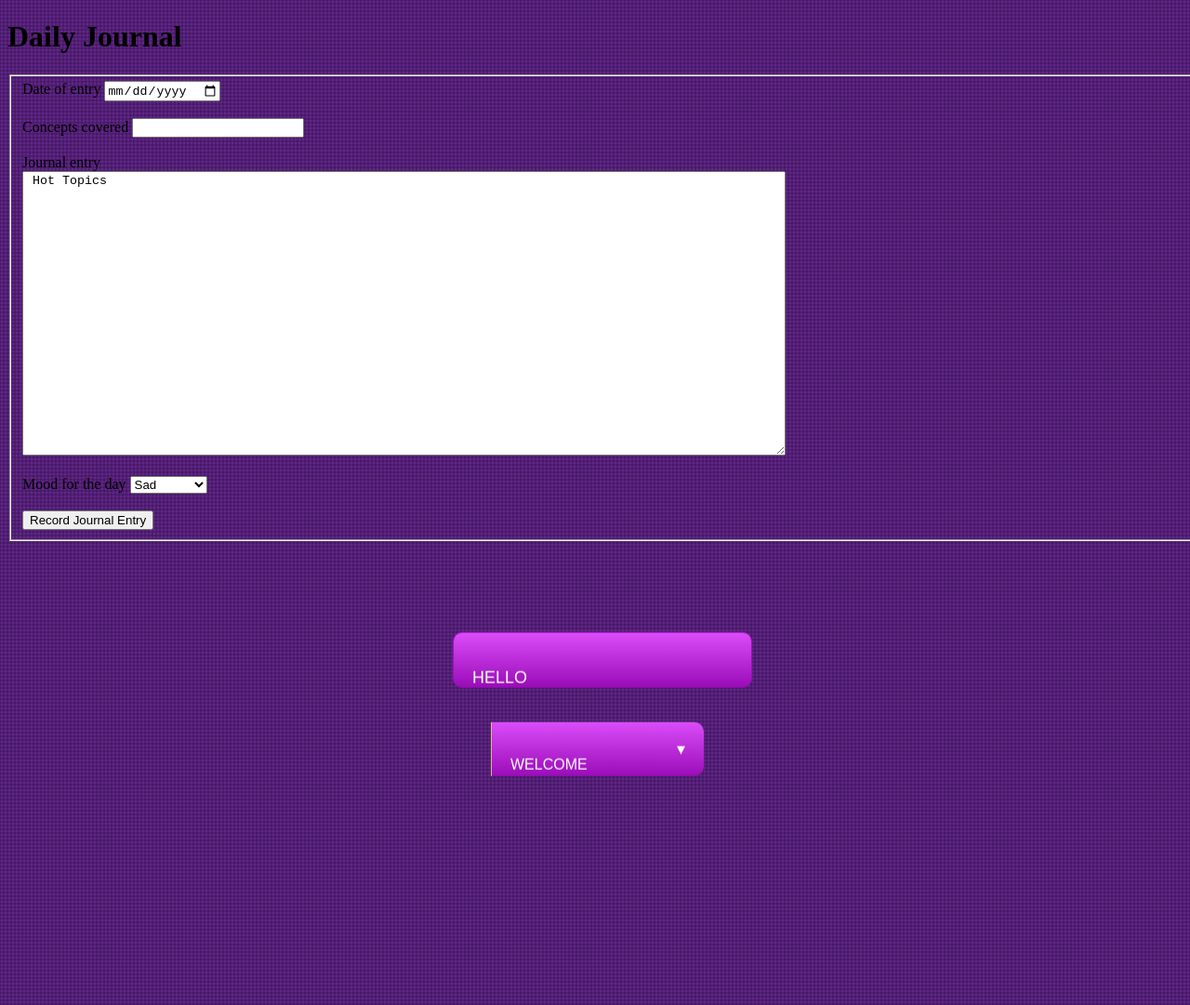
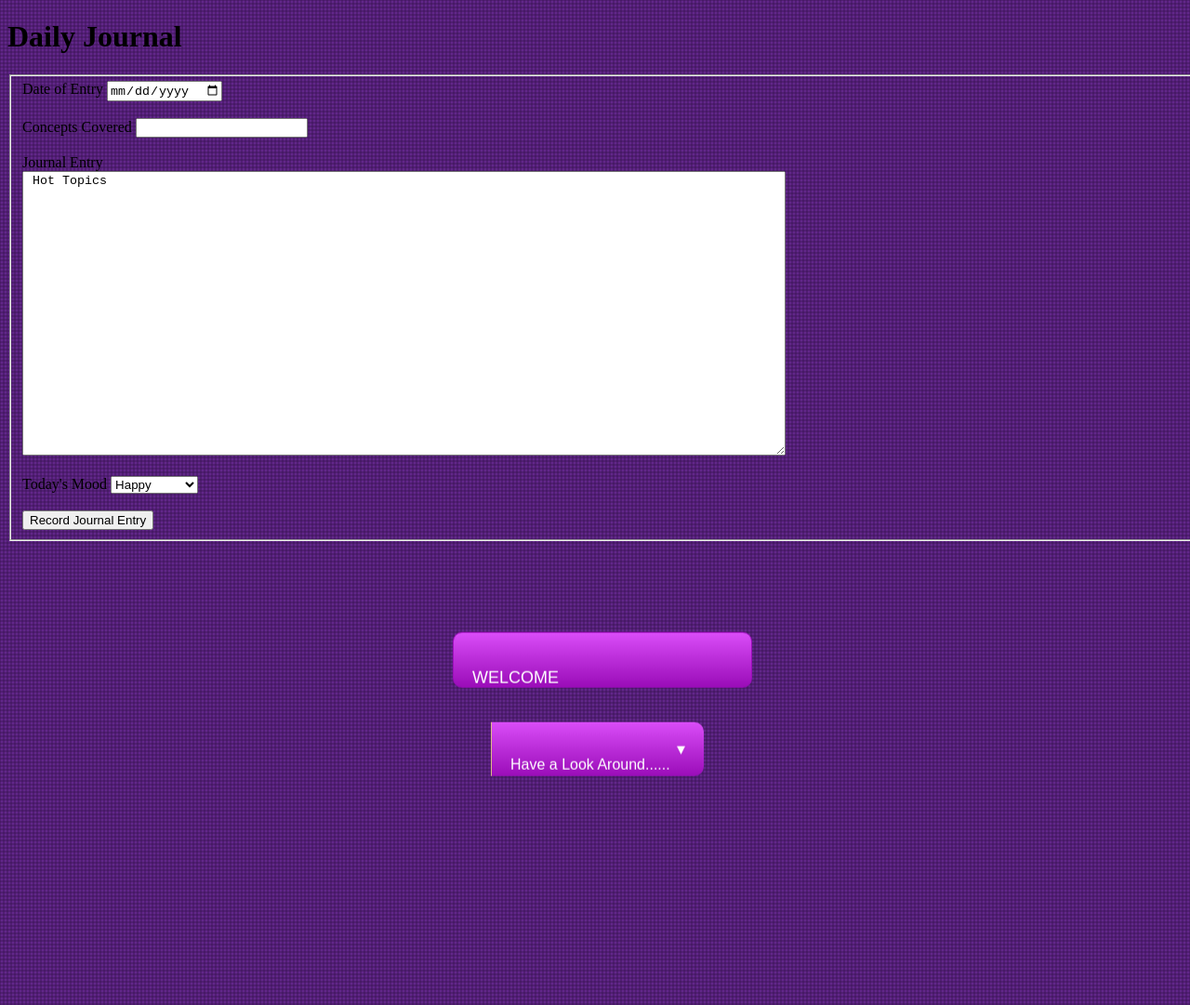
Before and after one commit to Tlane77/NSS-Journal, a plain HTML site: page index1.html in a window 1280 px wide. Shown: the whole page at 93% size. Drawn offline with Linux system fonts and the light colour scheme.

Commit message:
updated content

```diff
--- a/index1.html
+++ b/index1.html
@@ -5,37 +5,40 @@
     <meta name="viewport" content="width=device-width, initial-scale=1.0">
     <meta http-equiv="X-UA-Compatible" content="ie=edge">
     <title>Daily Journal</title>
+    <!-- Links to CSS -->
     <link rel="stylesheet" type="text/css" media="screen" href="main.css">
 </head>
 <body>
     <h1> Daily Journal </h1>
+    <!-- W3School ACTION FORM -->
         <form action="">
 
             <fieldset>
             <div class="block">
-                <label for = "journalDate">Date of entry</label>
-                <input type="date" name="journalDate" id="journalDate">
+                <!-- Calender Block (Date & Time) -->
+                <label for = "Date">Date of Entry</label>
+                <input type="date" name="Date" id="Date">
             </div>
             <br>
             <div class="block">
-                <label for= "conceptsCovered"> Concepts covered</label>
-                <input type="text" name="conceptsCovered" id="conceptsCovered">
+                <label for= "ConceptsCovered"> Concepts Covered</label>
+                <input type="text" name="ConceptsCovered" id="ConceptsCovered">
             </div>
             <br>
             <div class="block">
-                <label for ="journalEntry"> Journal entry</label>
+                <label for ="JournalEntry"> Journal Entry</label>
             </div>
                 <textarea name="journalEntry" cols="100" rows="20"> Hot Topics</textarea>
                 <br>
             <div class="block">
                 <br>
-                <label for="moodForTheDay"> Mood for the day</label>
-                <select name ="moodForTheDay">
-                    <option value ="sad">Sad</option>
-                    <option value = "frustrated"> Frustrated</option>
-                    <option value = "confused"> Confused</option>
-                    <option value = "excited"> Excited </option>
-                    <option value = "happy"> Happy </option>
+                <label for="Mood"> Today's Mood</label>
+                <select name ="Mood">
+                    <option value ="Happy"> Happy</option>
+                    <option value = "Driven"> Driven</option>
+                    <option value = "Perplexed"> Perplexed</option>
+                    <option value = "Excited"> Excited </option>
+                    <option value = "Magnificient"> Magnificient </option>
                 </select>
                 <div class="block">
                 <br>
@@ -45,16 +48,16 @@
 
         </form>
         <div class="dropholder">
-  <p>HELLO</p>
+  <p>WELCOME</p>
   <div class="dropdown">
-    <p><i class="fa fa-foursquare"></i>WELCOME</p>
+    <p><i class="fa fa-foursquare"></i>Have a Look Around......</p>
   </div>
   <ul class="menu">
-    <li><i class="fa fa-thumbs-down"></i> Sad</li>
-    <li><i class="fa fa-thumbs-up"></i> Frustrated</li>
-    <li><i class="fa fa-bolt"></i> Confused</li>
-    <li><i class="fa fa-star"></i> Excited</li>
-    <li><i class="fa fa-heart"></i> Happy</li>
+    <li><i class="fa fa-thumbs-down"></i> Hungry</li>
+    <li><i class="fa fa-thumbs-up"></i> Mischievous</li>
+    <li><i class="fa fa-bolt"></i> Enlightened</li>
+    <li><i class="fa fa-star"></i> Ablaze</li>
+    <li><i class="fa fa-heart"></i> Unstoppable</li>
   </ul>
 </div>
 
```
Also changed, not shown: index.html (+6 -6 lines).
